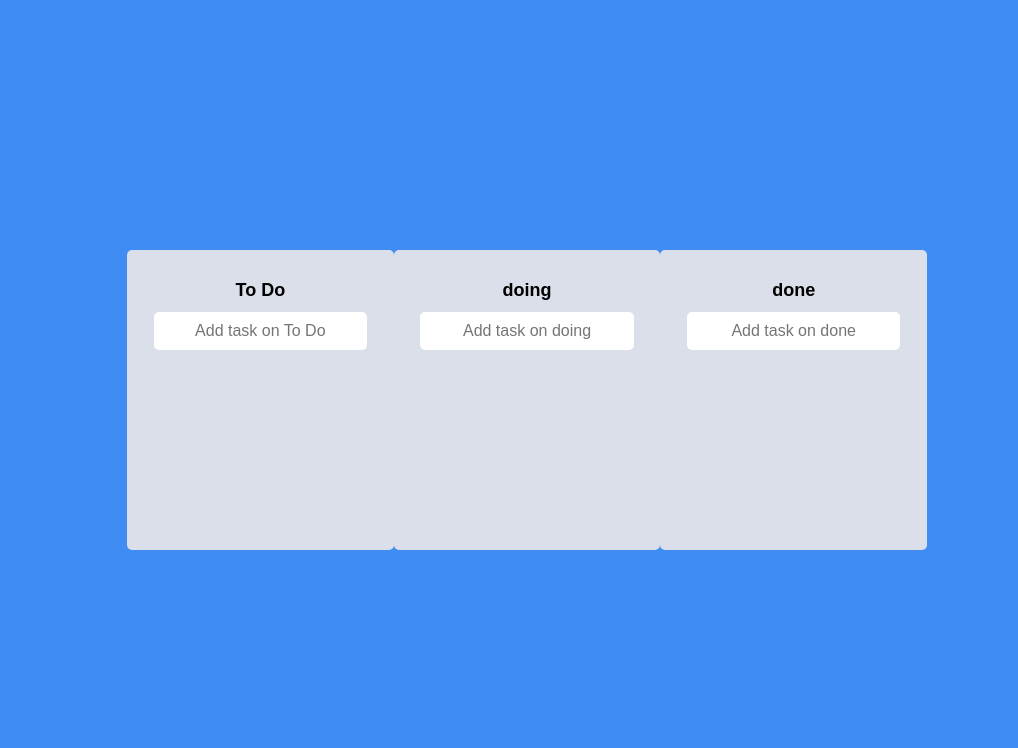
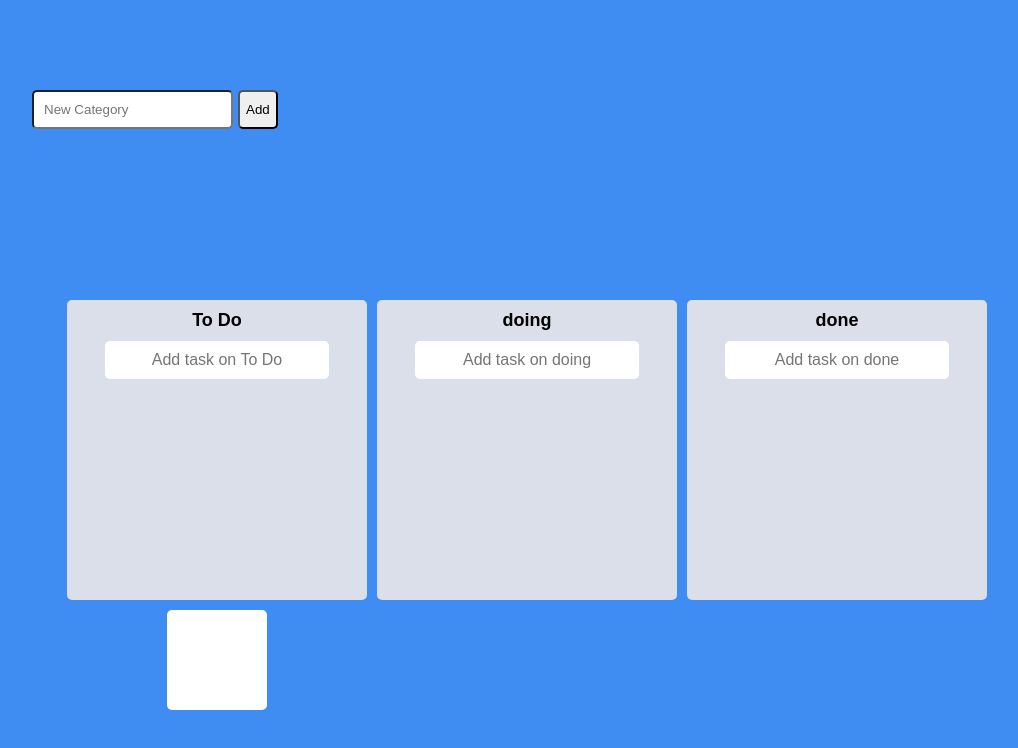
Before and after one commit to CGJI58/reactjs__reactjs-masterclass__todolist, a React (Create React App) app: page / in a window 1280 px wide. Shown: the top 748 px of the page, without its empty margins (113-1131 px from the left). Built offline with nearby package versions, Linux system fonts and the light colour scheme.

Commit message:
Doing Challenge...

```diff
--- a/package.json
+++ b/package.json
@@ -3,6 +3,9 @@
   "version": "0.1.0",
   "private": true,
   "dependencies": {
+    "@fortawesome/fontawesome-svg-core": "^6.2.1",
+    "@fortawesome/free-solid-svg-icons": "^6.2.1",
+    "@fortawesome/react-fontawesome": "^0.2.0",
     "@tanstack/react-query": "^4.17.1",
     "@testing-library/jest-dom": "^5.16.5",
     "@testing-library/react": "^13.4.0",
--- a/src/App.tsx
+++ b/src/App.tsx
@@ -1,31 +1,55 @@
-import { DragDropContext, DropResult } from "react-beautiful-dnd";
+import { DragDropContext, Droppable, DropResult } from "react-beautiful-dnd";
 import { useRecoilState } from "recoil";
 import styled from "styled-components";
 import { toDoState, IToDo } from "./atoms";
 import Board from "./Components/Board";
+import TrashBin from "./Components/TrashBin";
 
 const Wrapper = styled.div`
   display: flex;
-  max-width: 800px;
+  flex-direction: column;
   width: 100vw;
+  max-width: 1000px;
   margin: 0 auto;
-  justify-content: center;
+  justify-content: space-around;
   align-items: center;
-  height: 100vh;
+  min-height: 100vh;
+  padding: 5px;
 `;
 
 const Boards = styled.div`
+  display: grid;
+  grid-template-columns: repeat(3, 1fr);
+  grid-template-rows: repeat(auto, 1fr);
+  justify-content: center;
+  align-items: center;
+  gap: 10px;
+  place-items: center;
+`;
+
+const Form = styled.div`
   display: flex;
-  justify-content: center;
-  align-items: flex-start;
   width: 100%;
+  * {
+    border-radius: 5px;
+    margin-right: 5px;
+  }
+  input {
+    padding: 10px 10px;
+  }
 `;
 
 function App() {
   const [toDos, setToDos] = useRecoilState(toDoState);
+  const onsubmit = (event: any) => {
+    console.log(event);
+  };
   const onDragEnd = (info: DropResult) => {
     const { destination, source } = info;
     if (!destination) return;
+
+    //만약 destination이 휴지통이면 삭제하는 함수 여기에
+
     if (destination.droppableId === source.droppableId) {
       setToDos((Boards) => {
         const copiedBoard = [...Boards[source.droppableId]];
@@ -52,16 +76,21 @@ function App() {
         };
       });
     }
-    // console.log(info);
+    console.log(info);
   };
   return (
     <>
       <DragDropContext onDragEnd={onDragEnd}>
         <Wrapper>
+          <Form onSubmit={onsubmit}>
+            <input type="text" placeholder="New Category" />
+            <button onClick={onsubmit}>Add</button>
+          </Form>
           <Boards>
             {Object.keys(toDos).map((boardId) => (
               <Board toDos={toDos[boardId]} boardId={boardId} key={boardId} />
             ))}
+            <TrashBin />
           </Boards>
         </Wrapper>
       </DragDropContext>
--- a/src/Components/Board.tsx
+++ b/src/Components/Board.tsx
@@ -20,14 +20,27 @@ interface IForm {
 
 const Wrapper = styled.div`
   width: 300px;
-  padding-top: 30px;
+  padding: 10px;
   background-color: ${(props) => props.theme.boardColor};
   border-radius: 5px;
-  min-height: 300px;
+  height: 300px;
   display: flex;
   flex-direction: column;
   overflow: hidden;
 `;
+
+// const RemoveListBtn = styled.div`
+//   width: 30px;
+//   height: 30px;
+//   display: flex;
+//   justify-content: center;
+//   align-items: center;
+//   line-height: 0;
+//   align-self: flex-end;
+//   background-color: rgba(0, 0, 0, 0.1);
+//   border-radius: 50%;
+//   cursor: pointer;
+// `;
 
 const Title = styled.h2`
   text-align: center;
@@ -64,6 +77,7 @@ const Area = styled.div<IAreaProps>`
   flex-grow: 1;
   transition: background-color 0.3s ease-in-out;
   padding: 20px;
+  overflow-y: scroll;
 `;
 
 function Board({ toDos, boardId }: IBoardProps) {
--- /dev/null
+++ b/src/Components/TrashBin.tsx
@@ -0,0 +1,21 @@
+import { Droppable } from "react-beautiful-dnd";
+import styled from "styled-components";
+
+const Wrapper = styled.div`
+  width: 100px;
+  height: 100px;
+  background-color: white;
+  border-radius: 5px;
+`;
+
+function TrashBin() {
+  return (
+    <Wrapper>
+      {/* <Droppable droppableId="trashBin">
+        {(magic) => console.log(magic)}
+      </Droppable> */}
+    </Wrapper>
+  );
+}
+
+export default TrashBin;
```
Also changed, not shown: 1 other file (tests, documents, lock files or other folders).
